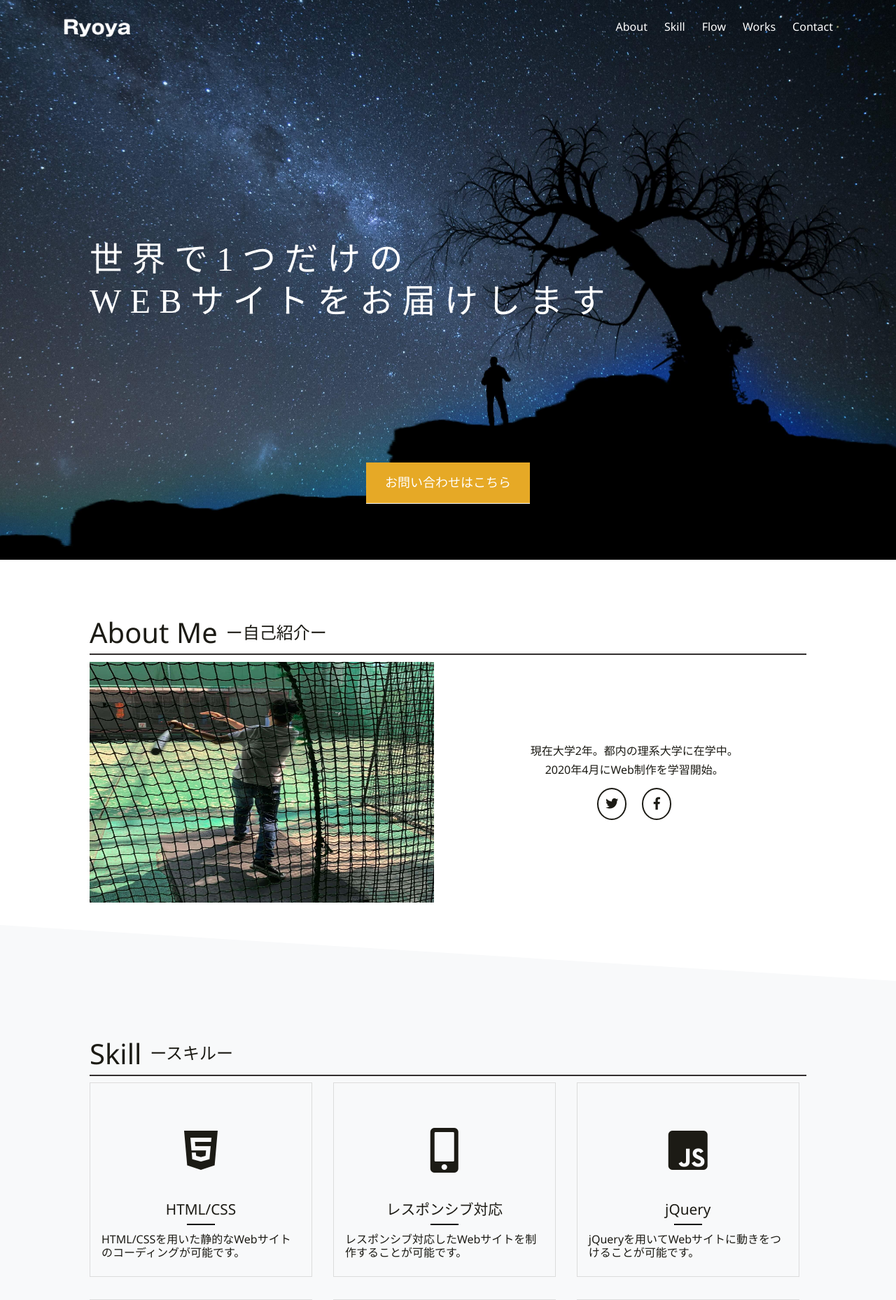
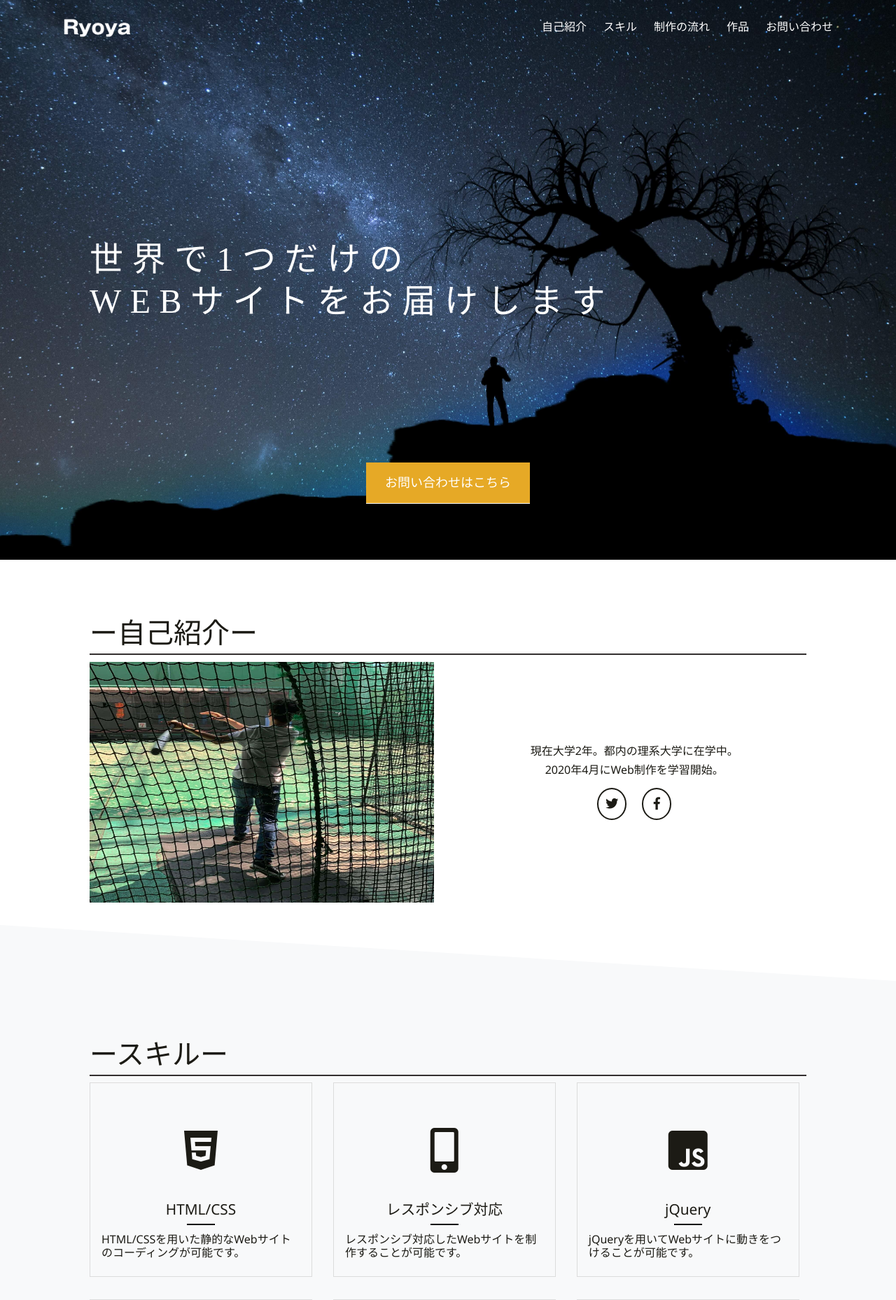
Before and after one commit to ryoya-murata/myportfolio, a PHP site: page / in a window 1280 px wide. Shown: the top 1858 px of the page at 70% size. Run offline with PHP 8.4, Linux system fonts and the light colour scheme; some libraries are stand-ins or nearby versions; some web fonts are replaced.

Commit message:
各セクションの名前を日本語に変更

```diff
--- a/css/style.css
+++ b/css/style.css
@@ -201,6 +201,10 @@ img {
   .header__logo-wrap {
     max-width: 70px;
   }
+}
+
+.header__logo {
+  display: inline-block;
 }
 
 .header__list {
@@ -958,7 +962,6 @@ body.fixed {
   width: 100%;
   max-width: 200px;
   padding: 14px 18px;
-  border-radius: 15px;
   background: #fff;
   color: #1c1b15;
   font-size: 1.125em;
--- a/css/style.scss
+++ b/css/style.scss
@@ -224,6 +224,10 @@ $layer: (
   @include mq("tab") {
     max-width: 70px;
   }
+}
+
+.header__logo{
+  display: inline-block;
 }
 
 .header__list {
@@ -924,7 +928,6 @@ body.fixed {
   width: 100%;
   max-width: 200px;
   padding: 14px 18px;
-  border-radius: 15px;
   background: #fff;
   color: $font-color;
   font-size: 1.125em;
--- a/index.html
+++ b/index.html
@@ -3,7 +3,7 @@
 <head>
     <meta charset="UTF-8">
     <meta name="viewport" content="width=device-width, initial-scale=1.0">
-    <title>Ryoya's Portfolio</title>
+    <title>リョーヤのポートフォリオ</title>
     <!-- favicon -->
     <link rel="icon" type="image/png" href="./img/favicon.png">
     <!-- font awesome -->
@@ -39,15 +39,15 @@
     <header class="header">
         <div class="header__inner">
             <div class="header__logo-wrap">
-                <img src="./img/logo-white.png" alt="" class="header__logo">
+                <a href="#" class="header__logo"><img src="./img/logo-white.png" alt="ロゴ" class="header__logo-img"></a><!-- /.header__logo -->
             </div><!-- /.header__logo-wrap -->
             <div class="header__list-wrap is-pc">
                 <ul class="header__list">
-                    <li class="header__item"><a href="#about" class="header__link ">About</a><!-- /.header__link --></li><!-- /.header__item -->
-                    <li class="header__item"><a href="#skill" class="header__link ">Skill</a></li><!-- /.header__item -->
-                    <li class="header__item"><a href="#flow" class="header__link ">Flow</a></li><!-- /.header__item -->
-                    <li class="header__item"><a href="#works" class="header__link ">Works</a></li><!-- /.header__item -->
-                    <li class="header__item"><a href="#contact" class="header__link ">Contact</a></li><!-- /.header__item -->
+                    <li class="header__item"><a href="#about" class="header__link ">自己紹介</a><!-- /.header__link --></li><!-- /.header__item -->
+                    <li class="header__item"><a href="#skill" class="header__link ">スキル</a></li><!-- /.header__item -->
+                    <li class="header__item"><a href="#flow" class="header__link ">制作の流れ</a></li><!-- /.header__item -->
+                    <li class="header__item"><a href="#works" class="header__link ">作品</a></li><!-- /.header__item -->
+                    <li class="header__item"><a href="#contact" class="header__link ">お問い合わせ</a></li><!-- /.header__item -->
                 </ul><!-- /.header__list -->
             </div><!-- /.header__list-wrap -->
         </div><!-- /.header__inner -->
@@ -63,11 +63,11 @@
 
         <nav class="hamberger-menu">
             <ul class="hamberger-menu__list">
-                <li class="hamberger-menu__item"><a href="#about" class="header__link hamberger-menu__link">About</a><!-- /.header__link --></li><!-- /.header__item -->
-                <li class="hamberger-menu__item"><a href="#skill" class="header__link hamberger-menu__link">Skill</a></li><!-- /.header__item -->
-                <li class="hamberger-menu__item"><a href="#flow" class="header__link hamberger-menu__link">Flow</a></li><!-- /.header__item -->
-                <li class="hamberger-menu__item"><a href="#works" class="header__link hamberger-menu__link">Works</a></li><!-- /.header__item -->
-                <li class="hamberger-menu__item"><a href="#contact" class="header__link hamberger-menu__link">Contact</a></li><!-- /.header__item -->
+                <li class="hamberger-menu__item"><a href="#about" class="header__link hamberger-menu__link">自己紹介</a><!-- /.header__link --></li><!-- /.header__item -->
+                <li class="hamberger-menu__item"><a href="#skill" class="header__link hamberger-menu__link">スキル</a></li><!-- /.header__item -->
+                <li class="hamberger-menu__item"><a href="#flow" class="header__link hamberger-menu__link">制作の流れ</a></li><!-- /.header__item -->
+                <li class="hamberger-menu__item"><a href="#works" class="header__link hamberger-menu__link">作品</a></li><!-- /.header__item -->
+                <li class="hamberger-menu__item"><a href="#contact" class="header__link hamberger-menu__link">お問い合わせ</a></li><!-- /.header__item -->
             </ul><!-- /.header__list -->
         </nav>
 
@@ -115,8 +115,7 @@
     <section class="section about" id="about">
         <div class="section__inner about__inner">
             <div class="section__heads">
-                <h2 class="section__title">About Me</h2><!-- /.about_title -->
-                <p class="section__title-desc">ー自己紹介ー</p><!-- /.section__title--jp -->
+                <h2 class="section__title">ー自己紹介ー</h2><!-- /.about_title -->
             </div><!-- /.section__heads -->
             <div class="about__contents-wrap">
                 <div class="about__content about__content--img">
@@ -142,8 +141,7 @@
     <section class="section skill section--bg_gray section__bg--shape_triangle section__bg--shape_triangle-down" id="skill">
         <div class="section__inner skill__inner">
             <div class="section__heads">
-                <h2 class="section__title">Skill</h2><!-- /.about_title -->
-                <p class="section__title-desc">ースキルー</p><!-- /.section__title--jp -->
+                <h2 class="section__title">ースキルー</h2><!-- /.about_title -->
             </div><!-- /.section__heads -->
             <div class="skills">
                 <div class="skill__item">
@@ -196,8 +194,7 @@
     <section class="section flow" id="flow">
         <div class="section__inner flow__inner">
             <div class="section__heads">
-                <h2 class="section__title">Flow</h2><!-- /.about_title -->
-                <p class="section__title-desc">ー制作の流れー</p><!-- /.section__title--jp -->
+                <h2 class="section__title">ー制作の流れー</h2><!-- /.about_title -->
             </div><!-- /.section__heads -->
             <div class="cards">
                 <div class="cards__item card">
@@ -235,8 +232,7 @@
     <section class="section work section--bg_gray section__bg--shape_triangle section__bg--shape_triangle-up" id="works">
         <div class="section__inner work__inner">
             <div class="section__heads">
-                <h2 class="section__title">Works</h2><!-- /.about_title -->
-                <p class="section__title-desc">ー作品ー</p><!-- /.section__title--jp -->
+                <h2 class="section__title">ー作品ー</h2><!-- /.about_title -->
             </div><!-- /.section__heads -->
             <div class="section__desc work__desc">作成したWebサイトを掲載いたします。クリックするとそのサイトに移動します。</div><!-- /.section__desc -->
             <p class="work__basic">※Basic認証があるサイトはユーザー名：portfolio、パスワード：a9VXhWzYを入力してください。</p><!-- /.work__basic -->
@@ -269,8 +265,7 @@
     <section class="section contact" id="contact">
         <div class="section__inner contact__inner">
             <div class="section__heads">
-                <h2 class="section__title">Contact</h2><!-- /.about_title -->
-                <p class="section__title-desc">ーお問い合わせー</p><!-- /.section__title--jp -->
+                <h2 class="section__title">ーお問い合わせー</h2><!-- /.about_title -->
             </div><!-- /.section__heads -->
             <div class="section__desc section__desc--contact">下記のお問い合わせフォームからご連絡よろしくお願いします。</div><!-- /.section__desc -->
             <form id="form" action="https://docs.google.com/forms/u/0/d/e/1FAIpQLSc2_Uup7nXL74oImaGDhvusVMTMXrt12H-p7hRvkL9GPj8wzg/formResponse" class="form">
```
Also changed, not shown: 1 other file.
